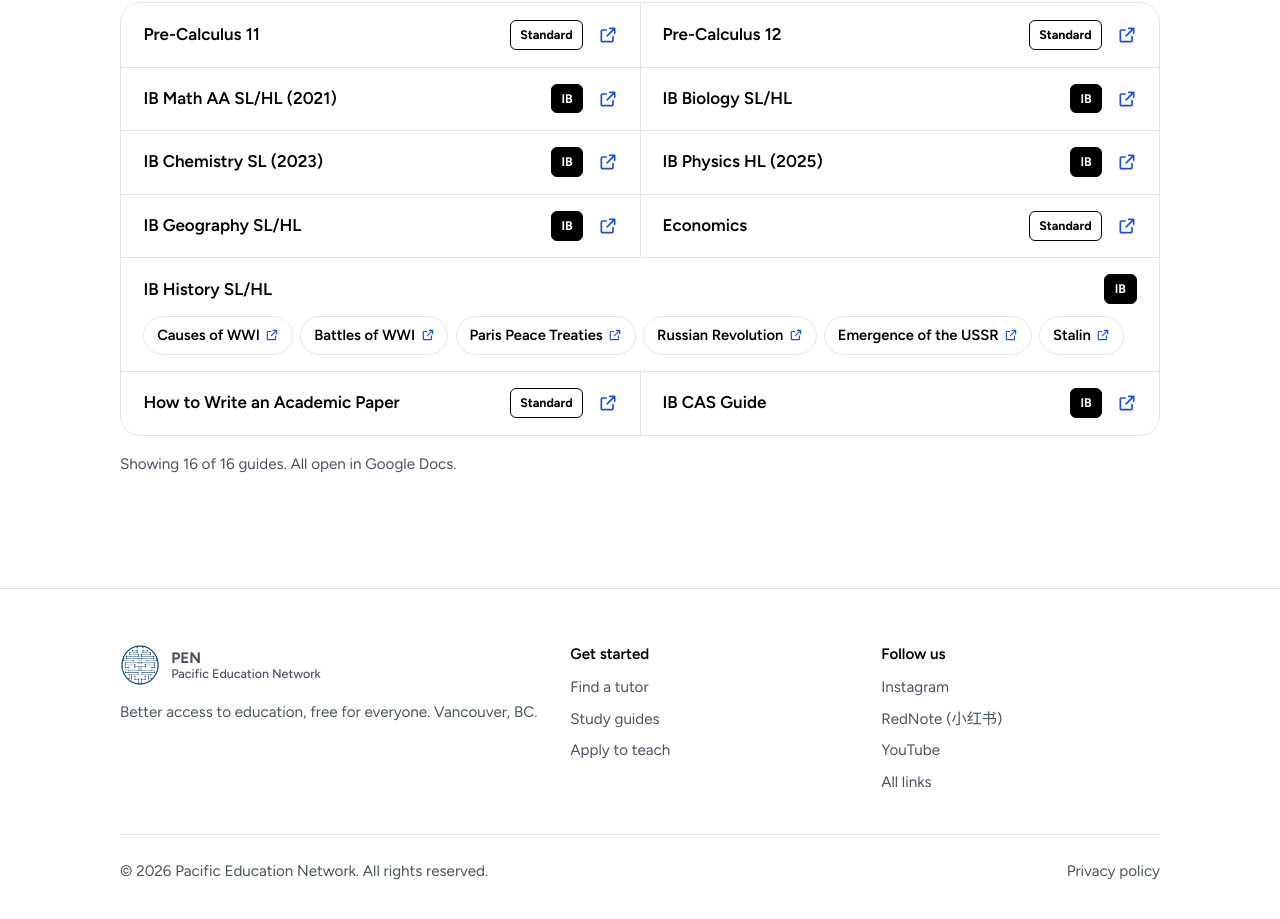
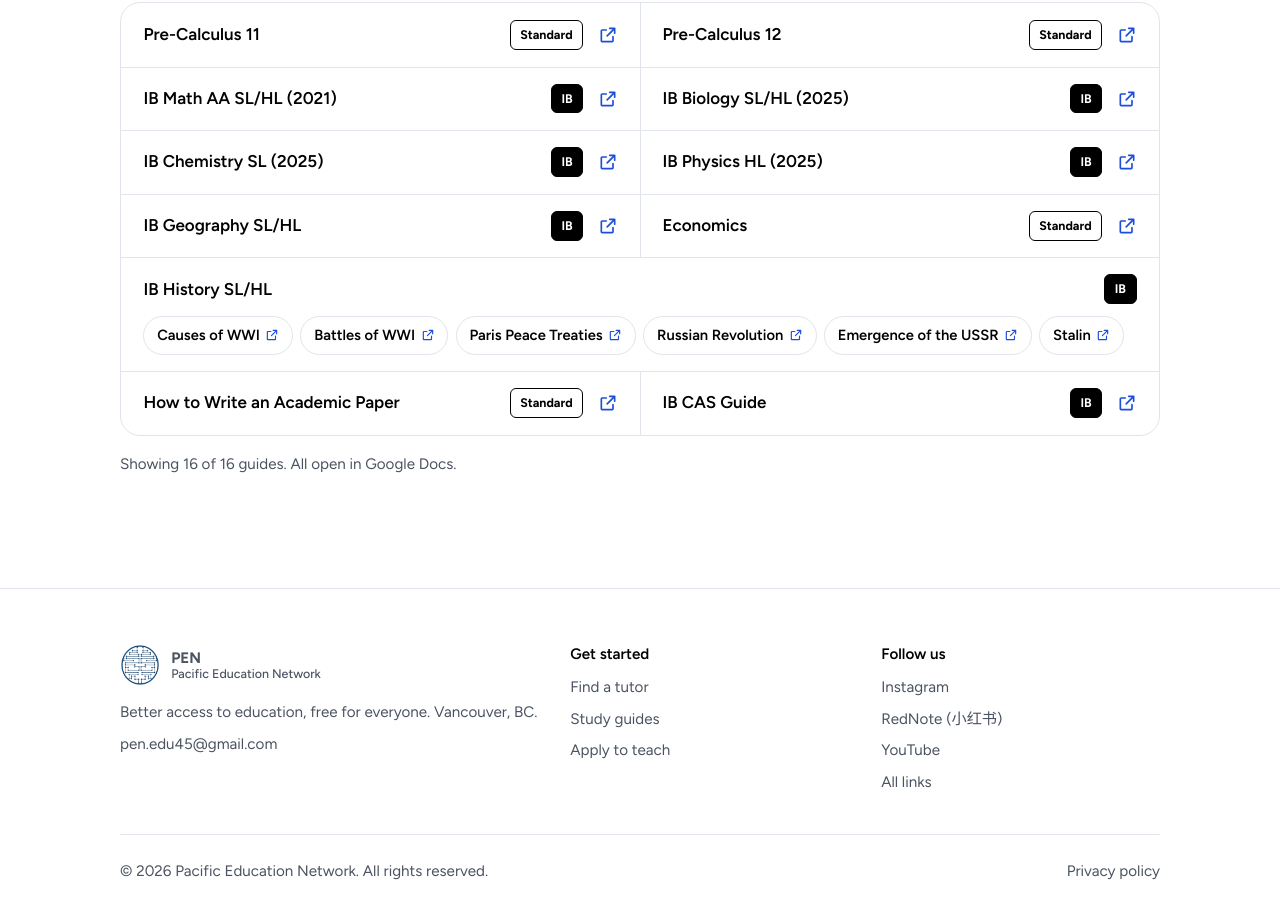
Before and after one commit to samisoverpowered-spec/PEN-Website, a plain HTML site: page study-guides.html in a window 1280 px wide. Shown: the part 369-1288 px from the top of the page. Drawn offline with Linux system fonts and the light colour scheme.

Commit message:
Add contact email, new Biology guide, and correct founding date
Also labels the Chemistry SL guide 2025 to match the other IB guides' first exam year.

Co-Authored-By: Claude Opus 5.5 <noreply@anthropic.com>

```diff
--- a/study-guides.html
+++ b/study-guides.html
@@ -76,7 +76,7 @@
           <span>PEN<small>Pacific Education Network</small></span>
         </a>
         <p>Better access to education, free for everyone. Vancouver, BC.</p>
-        <!-- TODO: add your contact email here -->
+        <p style="margin-top:.5rem"><a href="mailto:pen.edu45@gmail.com">pen.edu45@gmail.com</a></p>
       </div>
       <div>
         <h4>Get started</h4>
@@ -118,8 +118,8 @@
     { title: "Pre-Calculus 11",        tag: "Standard", group: "math",       url: "https://dub.sh/Sc8uNxn" },
     { title: "Pre-Calculus 12",        tag: "Standard", group: "math",       url: "https://ggl.link/TAHVqlf" },
     { title: "IB Math AA SL/HL (2021)", tag: "IB",      group: "math",       url: "https://docs.google.com/document/d/1Zdmc9sJbGDJpBIzzEDlzKr5xJCRxXAxFs6wXtmELzRw/edit?usp=sharing" },
-    { title: "IB Biology SL/HL",       tag: "IB",       group: "science",    url: "https://ggl.link/yKJgBuP" },
-    { title: "IB Chemistry SL (2023)", tag: "IB",       group: "science",    url: "https://docs.google.com/document/d/1fk6Xi42mjw1Nne8nILyM1hXu2POU2ZO0lWuRUkVEuS0/edit?usp=sharing" },
+    { title: "IB Biology SL/HL (2025)", tag: "IB",     group: "science",    url: "https://docs.google.com/document/d/14BGLx6AsT5wOSJ-CmA4xGw6GpX2GAIoXflfBUEJ9SHg/edit?usp=sharing" },
+    { title: "IB Chemistry SL (2025)", tag: "IB",       group: "science",    url: "https://docs.google.com/document/d/1fk6Xi42mjw1Nne8nILyM1hXu2POU2ZO0lWuRUkVEuS0/edit?usp=sharing" },
     { title: "IB Physics HL (2025)",   tag: "IB",       group: "science",    url: "https://docs.google.com/document/d/15Rr5Tz7y8_EmLHTYSUw8JFpdljEYY5wBM1ZNT0610HE/edit?usp=sharing" },
     { title: "IB Geography SL/HL",     tag: "IB",       group: "humanities", url: "https://ggl.link/jcPiOMi" },
     /* A guide with several parts: use topics instead of url */
```
Also changed, not shown: about.html (+2 -2 lines), apply.html (+2 -1 lines), index.html (+2 -2 lines), team.html (+1 -1 lines), tutoring.html (+2 -1 lines).
